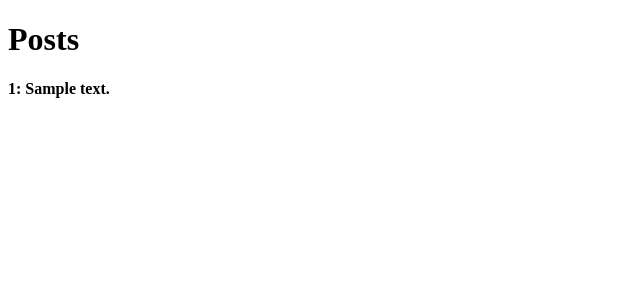
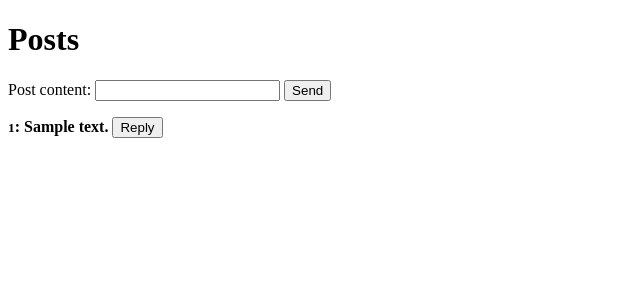
Before and after one commit to roflboard/roflboard, a FastAPI app: page / in a window 1280 px wide. Shown: the top 300 px of the page, without its empty margins (0-640 px from the left). Run offline with FastAPI, Linux system fonts and the light colour scheme; tables that the repository leaves empty hold one stand-in row (values such as "Sample post").

Commit message:
impove index page

```diff
--- a/templates/index.html
+++ b/templates/index.html
@@ -5,16 +5,107 @@
     <meta http-equiv="X-UA-Compatible" content="IE=edge">
     <meta name="viewport" content="width=device-width, initial-scale=1.0">
     <title>Textboard</title>
+    <style>
+        .hidden {
+            display: none;
+        }
+    </style>
+    <script>
+        async function sendPostRequest(e) {
+            e.preventDefault();
+            const content = document.getElementById("content").value;
+            const data = {
+                "content": content
+            };
+
+            try {
+                const response = await fetch('/post/', {
+                    method: 'POST',
+                    headers: {
+                        'Content-Type': 'application/json',
+                    },
+                    body: JSON.stringify(data),
+                });
+
+                if (response.ok) {
+                    const responseData = await response.json();
+                    console.log('Success:', responseData);
+                    // Refresh the page after successful request
+                    location.reload();
+                } else {
+                    console.error('Error: ', response.statusText);
+                }
+            } catch (error) {
+                console.error('Error:', error);
+            }
+
+            return false;
+        }
+        async function sendReplyRequest(e, i) {
+            e.preventDefault();
+            const content = document.getElementById("reply_content_" + i).value;
+            const data = {
+                "content": content
+            };
+
+            try {
+                const response = await fetch('/post/' + i + '/reply', {
+                    method: 'POST',
+                    headers: {
+                        'Content-Type': 'application/json',
+                    },
+                    body: JSON.stringify(data),
+                });
+
+                if (response.ok) {
+                    const responseData = await response.json();
+                    console.log('Success:', responseData);
+                    // Refresh the page after successful request
+                    location.reload();
+                } else {
+                    console.error('Error: ', response.statusText);
+                }
+            } catch (error) {
+                console.error('Error:', error);
+            }
+
+            return false;
+        }
+        function showForm(i, show_mode=true) {
+            let form = document.getElementById('reply_form_' + i);
+            let reply_button = document.getElementById('reply_button_' + i);
+            let hide_button = document.getElementById('reply_button_' + i + '_hide');
+            if (show_mode) {
+                form.classList.remove('hidden');
+                hide_button.classList.remove('hidden');
+                reply_button.classList.add('hidden');
+            } else {
+                form.classList.add('hidden');
+                hide_button.classList.add('hidden');
+                reply_button.classList.remove('hidden');
+            }
+        }
+    </script>
 </head>
 <body>
     <h1>Posts</h1>
+    <form onsubmit="return sendPostRequest(event)">
+        <label for="content">Post content:</label>
+        <input type="text" id="content" name="content">
+        <button type="submit">Send</button>
+    </form>
     {% for post in posts %}
         <div>
-            <p><strong>{{ post.id }}: {{ post.content }}</strong></p>
+            <p><strong><small>{{ post.id }}</small>: {{ post.content }}</strong> <button onclick="showForm({{ post.id }})" id="reply_button_{{ post.id }}">Reply</button></p>
+            <form onsubmit="return sendReplyRequest(event, {{ post.id }})" id="reply_form_{{ post.id }}" class="hidden">
+                <input type="text" id="reply_content_{{ post.id }}" name="reply_content_{{ post.id }}">
+                <button type="submit">Reply</button>
+            </form>
+            <button onclick="showForm({{ post.id }}, false)" id="reply_button_{{ post.id }}_hide" class="hidden">Cancel</button>
             {% if post.replies|length > 0 %}
-                <ul>
+                <ul style="list-style-type: none;">
                     {% for reply in post.replies %}
-                        <li>{{ reply.id }}: {{ reply.content }}</li>
+                        <li><small>{{ reply.id }}</small>: {{ reply.content }}</li>
                     {% endfor %}
                 </ul>
             {% endif %}
```
